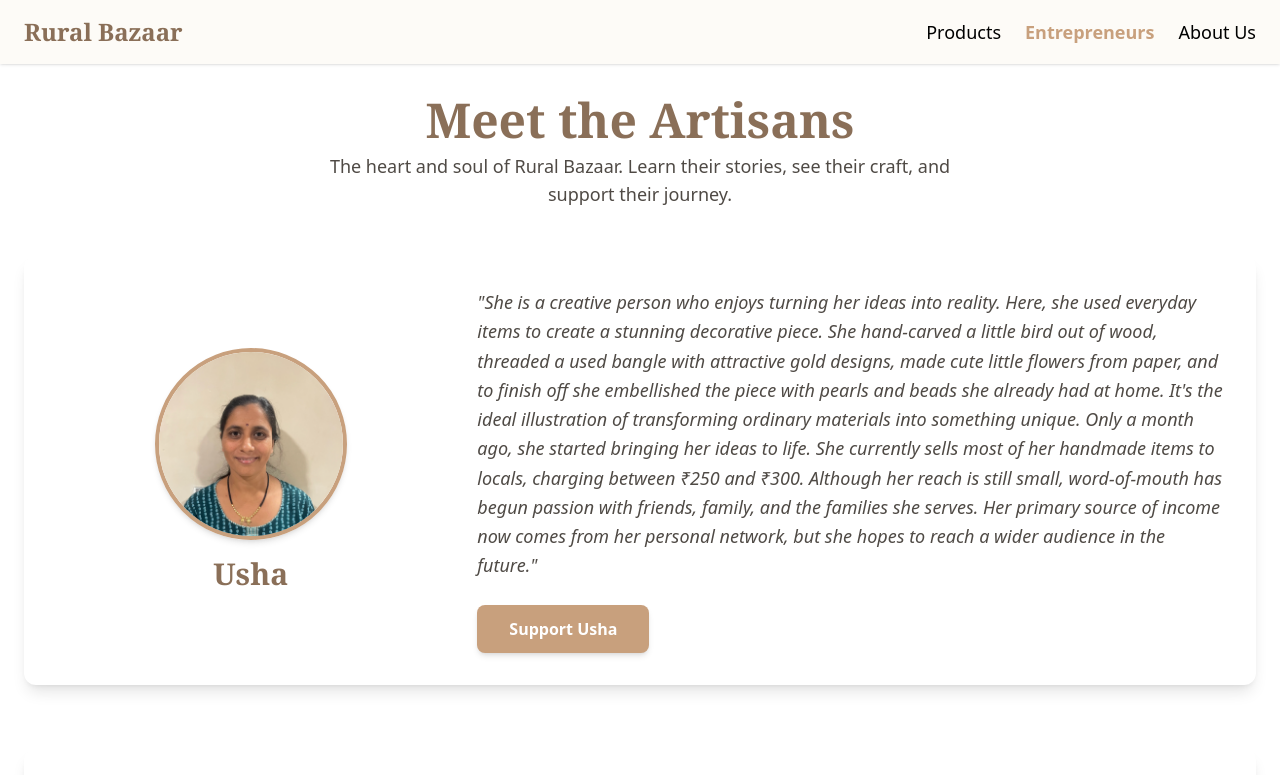
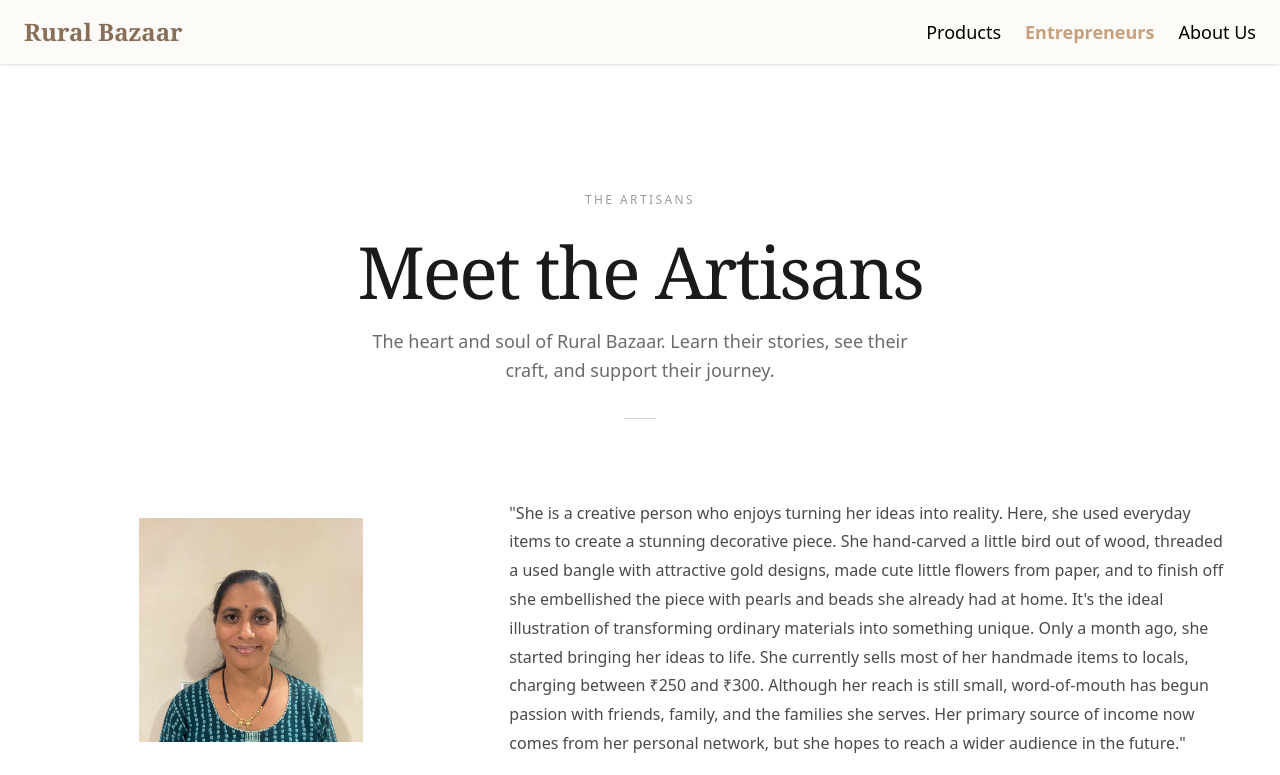
Before and after one commit to anshu762/Rural-Bazaar-Website, a React (Vite) app: page /entrepreneurs in a window 1280 px wide. Shown: the top 775 px of the page. Built offline with nearby package versions, Linux system fonts and the light colour scheme.

Commit message:
refactor: improve styling and layout for EntrepreneurProfile and EntrepreneursPage components

```diff
--- a/src/components/custom-components/EntrepreneurProfile.jsx
+++ b/src/components/custom-components/EntrepreneurProfile.jsx
@@ -6,25 +6,27 @@ const EntrepreneurProfile = ({ entrepreneur, reverseLayout = false }) => {
 
   return (
     <div
-      className={`flex flex-col ${layoutClasses} gap-8 bg-white p-6 md:p-8 rounded-xl shadow-lg hover:shadow-2xl transition-all duration-300 items-center`}
+      className={`flex flex-col ${layoutClasses} gap-10 md:gap-16 items-center border-b border-[#E3DFD7] pb-16 md:pb-20 mb-16 md:mb-20 last:border-b-0 last:pb-0 last:mb-0`}
     >
       <div className="w-full md:w-1/3 flex-shrink-0 text-center">
-        <img
-          src={entrepreneur.profileImageUrl}
-          alt={entrepreneur.name}
-          className="rounded-full w-40 h-40 md:w-48 md:h-48 object-cover mx-auto shadow-md border-4 border-[#C8A07D]"
-        />
-        <h2 className="text-2xl md:text-3xl font-serif font-bold mt-4 text-[#8A6F58]">
+        <div className="relative overflow-hidden inline-block">
+          <img
+            src={entrepreneur.profileImageUrl}
+            alt={entrepreneur.name}
+            className="w-48 h-48 md:w-56 md:h-56 object-cover transition-all duration-700 ease-out hover:scale-105"
+          />
+        </div>
+        <h2 className="text-3xl md:text-4xl font-serif font-light tracking-[-0.02em] text-[#1A1A1A] mt-6">
           {entrepreneur.name}
         </h2>
       </div>
       <div className="w-full md:w-2/3 text-center md:text-left">
-        <p className="text-base md:text-lg text-[#4F4A45] mb-6 italic leading-relaxed">
+        <p className="text-sm md:text-base leading-[1.8] text-[#4A4A4A] mb-8 font-light">
           "{entrepreneur.story}"
         </p>
         <Link
           to={`/?entrepreneur=${entrepreneur.id}`}
-          className="inline-block bg-[#C8A07D] text-white font-bold py-3 px-8 rounded-lg hover:bg-[#8A6F58] transition-all duration-300 transform hover:scale-105 shadow-md"
+          className="inline-flex items-center px-6 py-3 text-xs tracking-[0.1em] uppercase text-[#1A1A1A] hover:text-white border border-[#1A1A1A] hover:bg-[#1A1A1A] transition-all duration-500"
         >
           Support {entrepreneur.name}
         </Link>
--- a/src/pages/EntrepreneursPage.jsx
+++ b/src/pages/EntrepreneursPage.jsx
@@ -4,17 +4,19 @@ import EntrepreneurProfile from '../components/custom-components/EntrepreneurPro
 
 const EntrepreneursPage = () => {
   return (
-    <div className="max-w-7xl mx-auto">
-      <div className="text-center mb-12">
-        <h1 className="text-4xl md:text-5xl font-serif font-bold text-[#8A6F58] mb-2">
+    <div className="max-w-7xl mx-auto px-4 md:px-8 py-16 md:py-24">
+      <div className="text-center mb-20">
+        <p className="text-xs tracking-[0.2em] uppercase text-[#9C9C9C] mb-6">The Artisans</p>
+        <h1 className="text-4xl md:text-6xl lg:text-7xl font-serif font-light tracking-[-0.03em] text-[#1A1A1A] mb-4 leading-[1.1]">
           Meet the Artisans
         </h1>
-        <p className="text-lg text-[#4F4A45] max-w-2xl mx-auto">
+        <p className="text-base md:text-lg font-light text-[#6B6B6B] max-w-xl mx-auto leading-relaxed">
           The heart and soul of Rural Bazaar. Learn their stories, see their craft, and support their journey.
         </p>
+        <div className="w-8 h-[1px] bg-[#1A1A1A]/20 mx-auto mt-8" />
       </div>
 
-      <div className="space-y-16">
+      <div>
         {entrepreneurs.map((entrepreneur, index) => (
           <EntrepreneurProfile
             key={entrepreneur.id}
```
